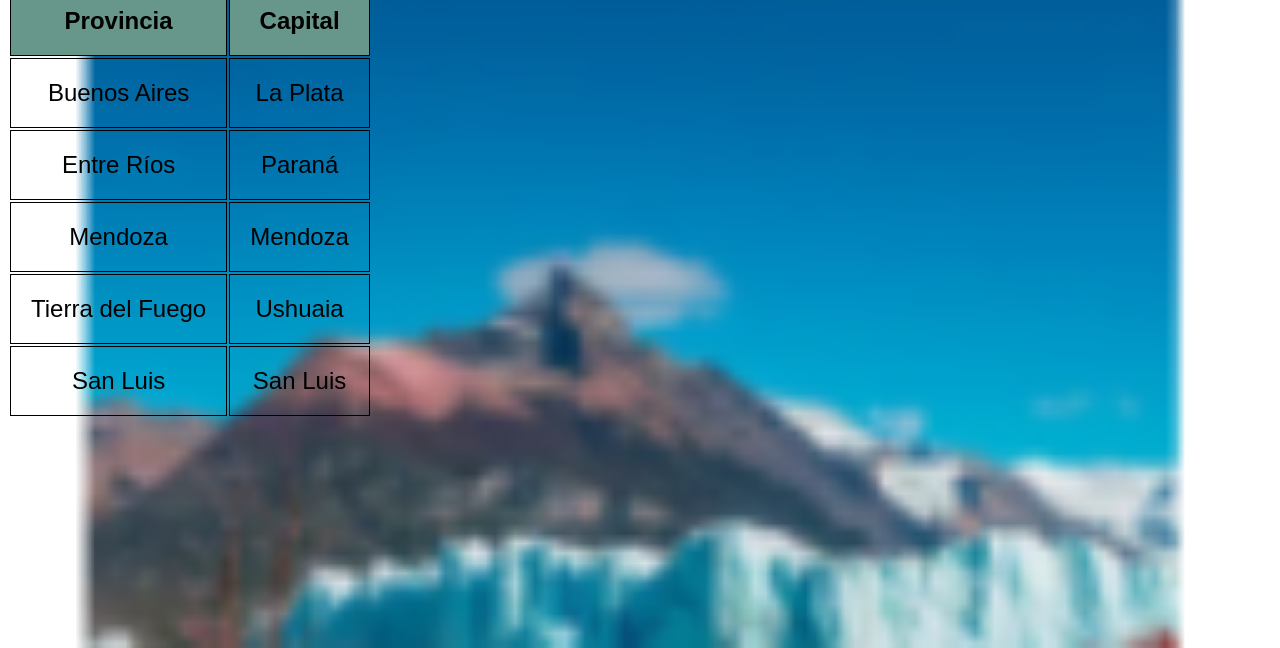
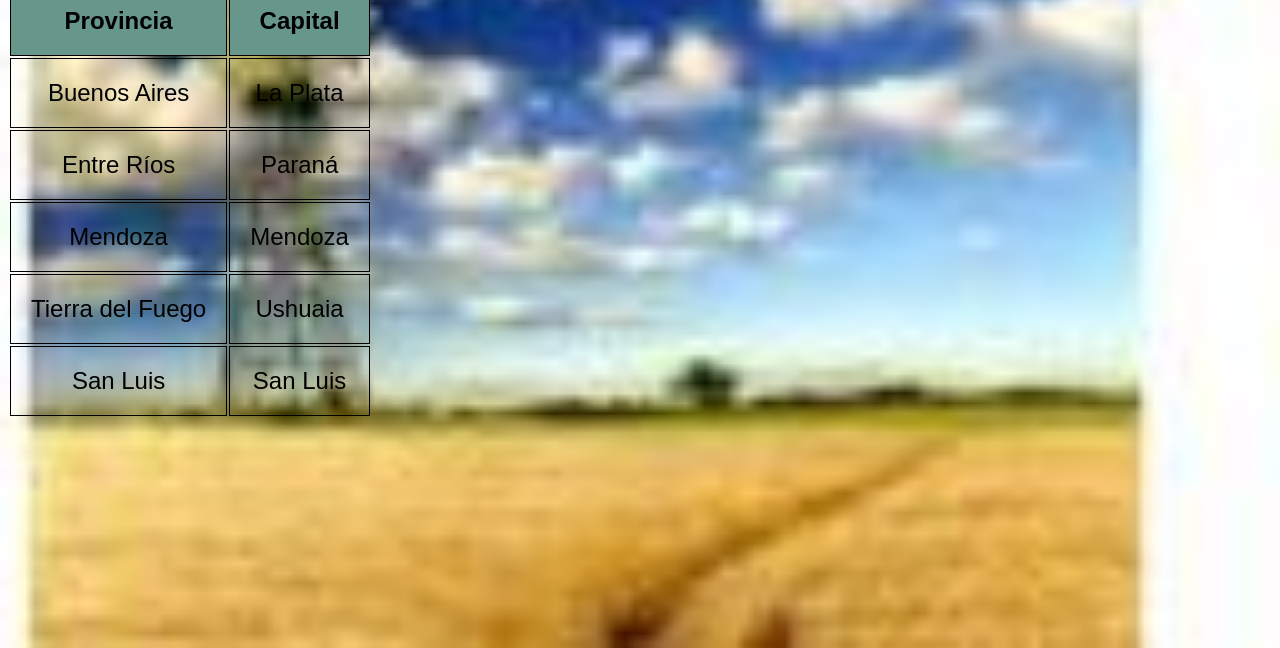
Before and after one commit to MatiasBorg/MatiasBorg.github.io, a plain HTML site: page index.html in a window 1280 px wide. Shown: the part 152-800 px from the top of the page. Drawn offline with Linux system fonts and the light colour scheme.

Commit message:
Update index.html

```diff
--- a/index.html
+++ b/index.html
@@ -22,7 +22,7 @@
     <thead>
 	<style>
     body {
-      background-image: url("https://raw.githubusercontent.com/MatiasBorg/MatiasBorg.github.io/main/img_ico.ico");
+      background-image: url("https://raw.githubusercontent.com/MatiasBorg/MatiasBorg.github.io/main/icon_centro.ico");
       background-repeat: no-repeat;
       background-size: cover;
     }
```
